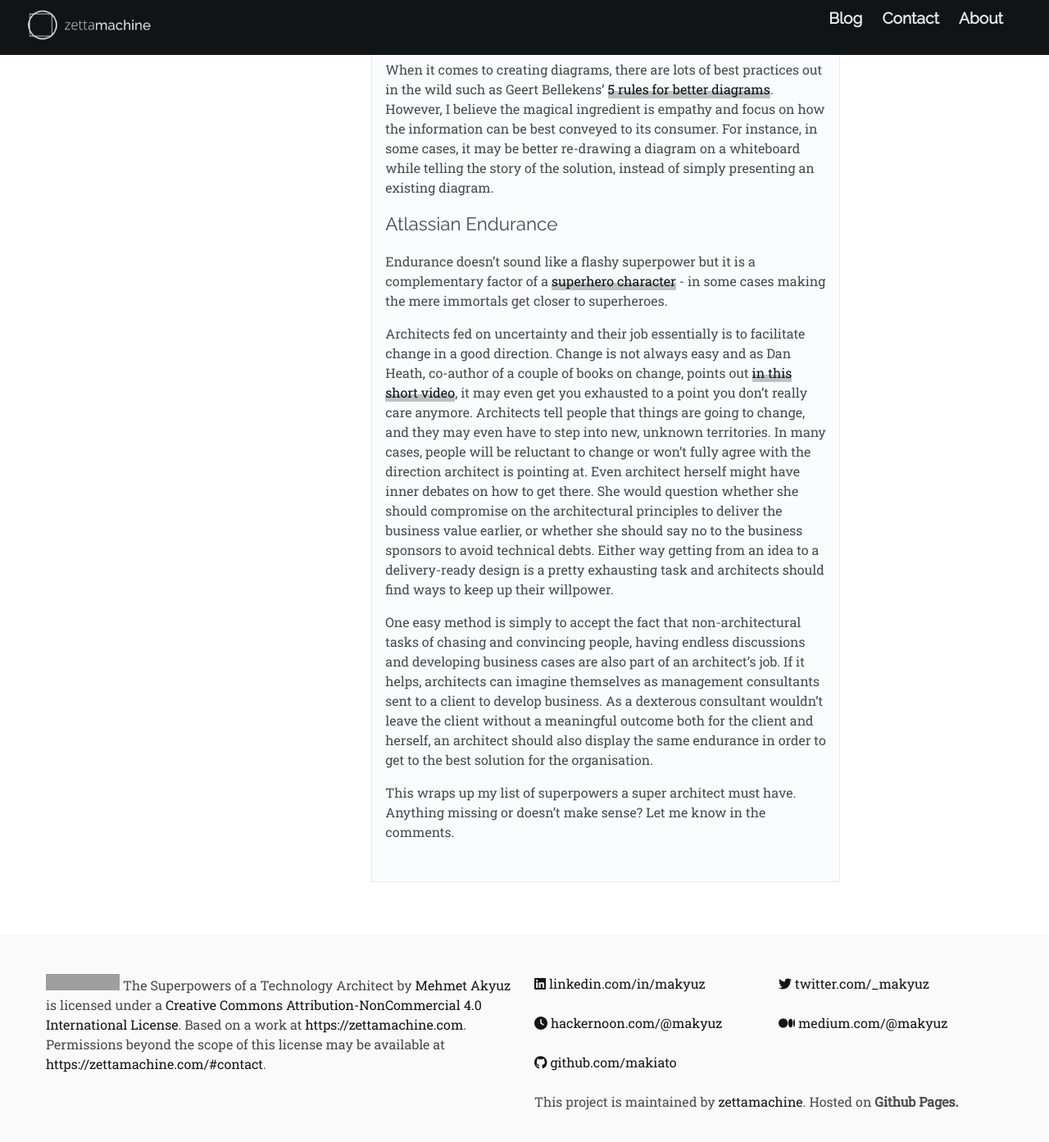
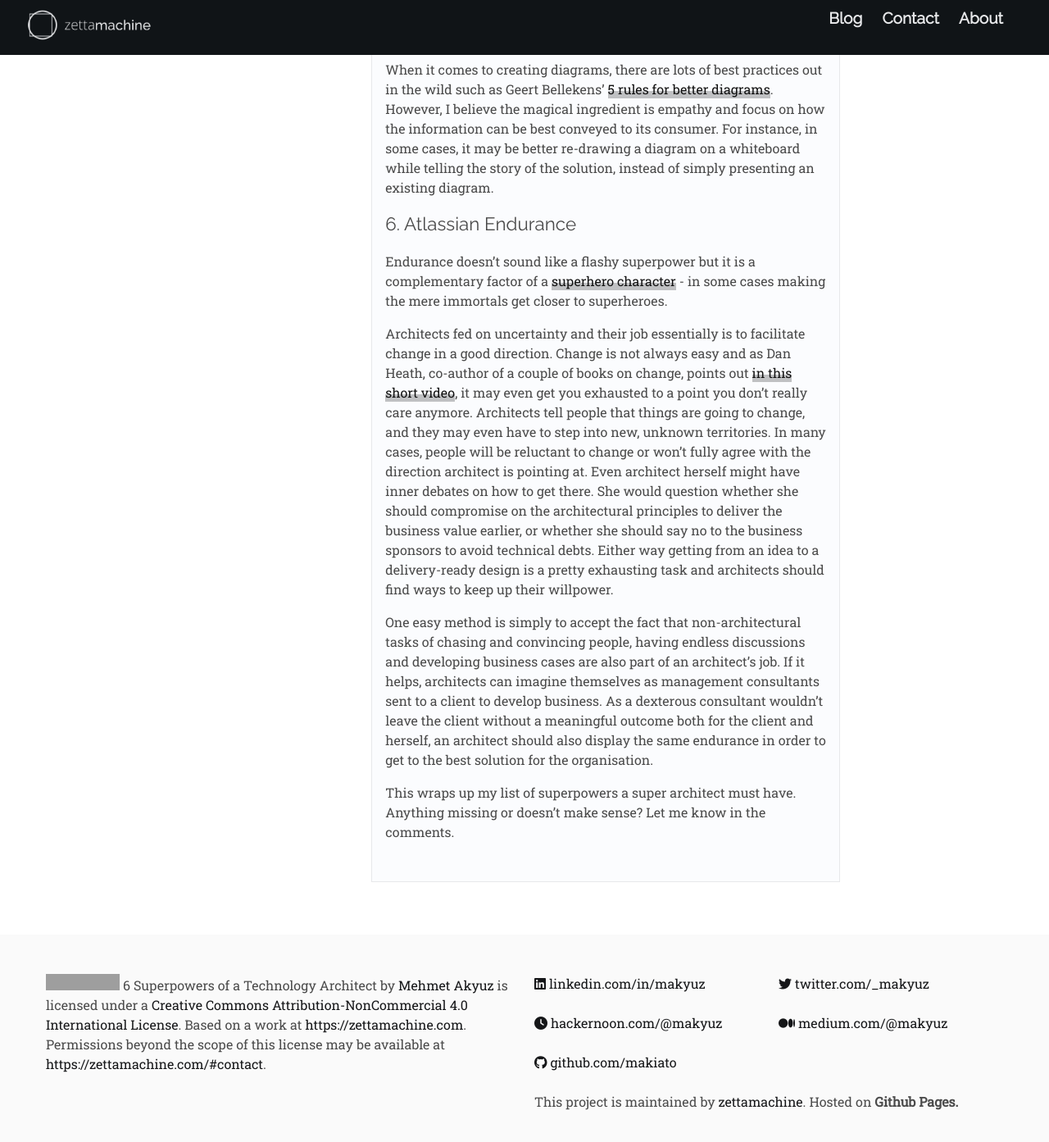
Before and after one commit to zettamachine/makiato.github.io, a Jekyll site: the page built from _posts/2018-04-11-the-superpowers-of-a-technology-architect.md, in a window 1280 px wide and 1400 px high, scrolled down 4676 px. Shown: the top 1393 px of the window at 82% size. Built offline with Jekyll 4.4.1, drawn with Linux system fonts in a browser that asks for light colours; nearby versions of some CDN libraries; some of the changed text lies outside the part shown; grey boxes are pictures that could not be loaded.

Commit message:
Update 2018-04-11-the-superpowers-of-a-technology-architect.md

```diff
--- a/_posts/2018-04-11-the-superpowers-of-a-technology-architect.md
+++ b/_posts/2018-04-11-the-superpowers-of-a-technology-architect.md
@@ -1,6 +1,6 @@
 ---
 layout: post
-title: The Superpowers of a Technology Architect
+title: 6 Superpowers of a Technology Architect
 categories: [enterprise architecture]
 tags: [digital transformation, digital thinking, enterprise architecture]
 headshot: /images/blog/luigi.jpg
@@ -63,7 +63,7 @@ Just like Beck, a super architect creates the optimum design artefacts and choos
 
 When it comes to creating diagrams, there are lots of best practices out in the wild such as Geert Bellekens' [5 rules for better diagrams](https://bellekens.com/2012/02/21/uml-best-practice-5-rules-for-better-uml-diagrams/). However, I believe the magical ingredient is empathy and focus on how the information can be best conveyed to its consumer. For instance, in some cases, it may be better re-drawing a diagram on a whiteboard while telling the story of the solution, instead of simply presenting an existing diagram.
 
-## Atlassian Endurance
+## 6. Atlassian Endurance
 
 Endurance doesn't sound like a flashy superpower but it is a complementary factor of a [superhero character](https://www.youtube.com/watch?v=BE3OS7hGc-g) - in some cases making the mere immortals get closer to superheroes.
 
```
Also changed, not shown: other parts of _posts/2018-04-11-the-superpowers-of-a-technology-architect.md (+5 -5 lines).
